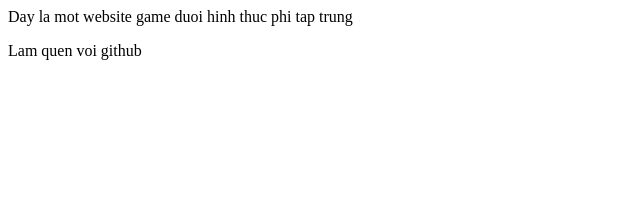
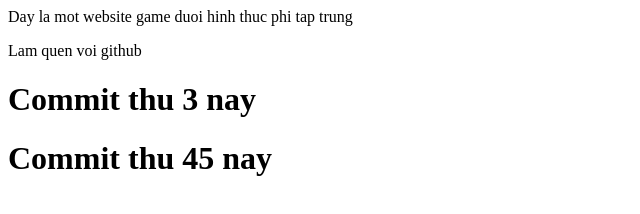
Before and after one commit to HieuLajj/js, a plain HTML site: page index.html in a window 1280 px wide. Shown: the whole page, without its empty margins (0-640 px from the left). Drawn offline with Linux system fonts and the light colour scheme.

Commit message:
threecommit1

```diff
--- a/index.html
+++ b/index.html
@@ -8,6 +8,8 @@
 <body>
     <p>Day la mot website game duoi hinh thuc phi tap trung</p>
     <p>Lam quen voi github</p>
+    <h1>Commit thu 3 nay</h1>
+    <h1>Commit thu 45 nay</h1>
     <script>
         alert("hello nguoi anh em");
     </script>
```
